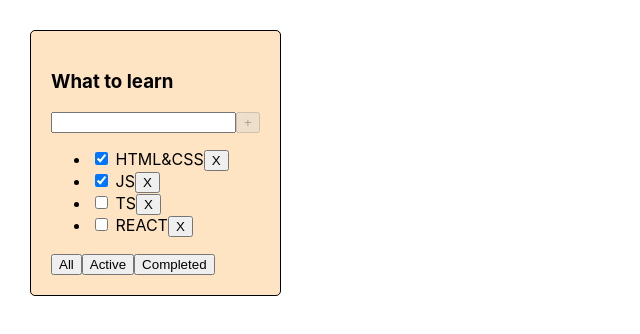
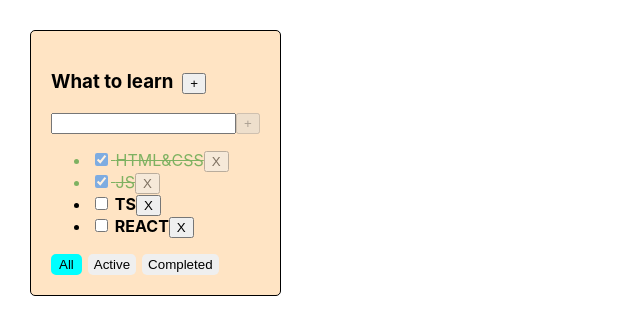
Before and after one commit to LugomAnS/Todo-list, a React (Create React App) app: page / in a window 1280 px wide. Shown: the top 334 px of the page, without its empty margins (0-640 px from the left). Built offline with nearby package versions, Linux system fonts and the light colour scheme.

Commit message:
checkbox change, accordion

```diff
--- a/src/App.css
+++ b/src/App.css
@@ -13,3 +13,34 @@
   border-radius: 5px;
   background-color: bisque;
 }
+
+.task {
+  font-weight: bold;
+}
+
+.task-done {
+  color: green;
+  text-decoration: line-through;
+  opacity: 0.5;
+}
+
+.btn-active {
+  border-radius: 5px;
+  border: 2px solid aqua;
+  background-color: aqua;
+}
+
+.btn {
+  border-radius: 5px;
+  border: none;
+}
+
+.btn-block {
+  display: flex;
+  gap: 6px
+}
+
+.task-input-error {
+  border: 2px solid red;
+  outline: none;
+}
--- a/src/App.tsx
+++ b/src/App.tsx
@@ -30,6 +30,10 @@ function App() {
     setTask([newTask, ...task]);
   }
 
+  const changeTaskStatus = (id: string, value: boolean) => {
+    setTask( task.map(item => item.id === id ? {...item, isDone: value} : item) );
+  }
+
   const taskToShow: Array<TaskType> = filter === 'active'
     ? task.filter(item => !item.isDone)
     : filter === 'completed'
@@ -38,7 +42,14 @@ function App() {
 
   return (
     <div className="App">
-      <TodoList title='What to learn' tasks={taskToShow} remove={removeTask} setFilter={setFilter} addTask={addTask}/>
+      <TodoList title='What to learn'
+        tasks={taskToShow}
+        remove={removeTask}
+        setFilter={setFilter}
+        addTask={addTask}
+        changeTaskStatus={changeTaskStatus}
+        filter={filter}
+      />
      {/*  <TodoList title='What to learn' tasks={[]} remove={() => {}} setFilter={() => {}} addTask={() => {}} /> */}
     </div>
   );
--- a/src/components/button/Button.tsx
+++ b/src/components/button/Button.tsx
@@ -3,11 +3,17 @@ import React from "react"
 type ButtonPropsType = {
   name: string,
   onClick: () => void,
-  isDisabled?: boolean
+  isDisabled?: boolean,
+  classes?: string
 }
 
 export function Button(props: ButtonPropsType) {
   return (
-    <button onClick={props.onClick} disabled={props.isDisabled}>{props.name}</button>
+    <button className={props.classes}
+      onClick={props.onClick}
+      disabled={props.isDisabled}
+    >
+      {props.name}
+    </button>
   )
 }
--- a/src/components/list/TasksList.tsx
+++ b/src/components/list/TasksList.tsx
@@ -4,6 +4,7 @@ import { TaskType } from "./TodoList"
 type TasksListPropsType = {
   tasks: Array<TaskType>,
   remove: (value: string) => void,
+  changeTaskStatus: (id: string, value: boolean) => void
 }
 
 function TasksList(props: TasksListPropsType) {
@@ -11,12 +12,15 @@ function TasksList(props: TasksListPropsType) {
     <ul>
       {props.tasks.length > 0
       ? (
-        props.tasks.map(item => (
-          <li key={item.id} >
-            <input type="checkbox" checked={item.isDone} /> <span>{item.title}</span>
-            <button onClick={() => props.remove(item.id)}>X</button>
-          </li>
-        ) )
+          props.tasks.map(item => (
+            <li key={item.id} className={item.isDone ? 'task-done' : 'task'}>
+              <input type="checkbox"
+                checked={item.isDone}
+                onChange={(e) => props.changeTaskStatus(item.id, e.currentTarget.checked)}
+              /> <span>{item.title}</span>
+              <button onClick={() => props.remove(item.id)}>X</button>
+            </li>
+          ) )
       )
       : <div>Нет добавленных задач</div>}
     </ul>
--- a/src/components/list/TodoList.tsx
+++ b/src/components/list/TodoList.tsx
@@ -1,56 +1,97 @@
-import { ChangeEvent, useState, KeyboardEvent } from 'react';
-import { Button } from '../button/Button';
-import TasksList from './TasksList';
-import { FilterType } from '../../App';
+import { ChangeEvent, useState, KeyboardEvent } from "react";
+import { Button } from "../button/Button";
+import TasksList from "./TasksList";
+import { FilterType } from "../../App";
 
 export type TaskType = {
-  id: string,
-  title: string,
-  isDone: boolean,
-}
+  id: string;
+  title: string;
+  isDone: boolean;
+};
 
 type TodoListPropsType = {
-  title: string,
-  tasks: TaskType[],
-  remove: (value: string) => void,
-  setFilter: (filter: FilterType) => void,
-  addTask: (title: string) => void,
-}
+  title: string;
+  tasks: TaskType[];
+  filter: string;
+  remove: (value: string) => void;
+  setFilter: (filter: FilterType) => void;
+  addTask: (title: string) => void;
+  changeTaskStatus: (id: string, value: boolean) => void;
+};
 
 export function TodoList(props: TodoListPropsType) {
   const [taskTitle, setTaskTitle] = useState("");
+  const [error, setError] = useState("");
+  const [hide, setHide] = useState(false);
 
   const callbacks = {
-    onChangeTaskTitle: (e: ChangeEvent<HTMLInputElement>) => setTaskTitle(e.currentTarget.value),
-    onKeyDownAddTask: (e: KeyboardEvent<HTMLInputElement>) => e.key === "Enter" && callbacks.onAddTask(),
+    onChangeTaskTitle: (e: ChangeEvent<HTMLInputElement>) => {
+      error && setError("");
+      setTaskTitle(e.currentTarget.value);
+    },
+    onKeyDownAddTask: (e: KeyboardEvent<HTMLInputElement>) =>
+      e.key === "Enter" && callbacks.onAddTask(),
     onAddTask: () => {
-      props.addTask(taskTitle);
+      const trimmedTitle = taskTitle.trim();
+
+      if (!trimmedTitle) {
+        setTaskTitle("");
+        setError("Некорректное название");
+        return;
+      }
+      props.addTask(trimmedTitle);
       setTaskTitle("");
     },
     onFilterChange: (filter: FilterType) => () => props.setFilter(filter),
+    onHideChange: () => setHide(!hide),
   };
 
   return (
-    <div className='todo-list'>
-      <h3>{props.title}</h3>
+    <div className="todo-list">
+      <h3>
+        {props.title} &nbsp;
+        <Button name="+" onClick={callbacks.onHideChange} />
+      </h3>
+      {!hide && (
+        <>
           <div>
             <input
+              className={error ? "task-input-error" : ""}
               value={taskTitle}
-          onChange={ callbacks.onChangeTaskTitle }
-          onKeyDown={ callbacks.onKeyDownAddTask }
+              onChange={callbacks.onChangeTaskTitle}
+              onKeyDown={callbacks.onKeyDownAddTask}
             />
             <Button
-          name='+'
-          onClick={ callbacks.onAddTask}
+              name="+"
+              onClick={callbacks.onAddTask}
               isDisabled={!taskTitle}
             />
+            {error && <div style={{ color: "red" }}>{error}</div>}
           </div>
-      <TasksList tasks={props.tasks} remove={props.remove} />
-      <div>
-        <Button name='All' onClick={callbacks.onFilterChange('all')}/>
-        <Button name='Active' onClick={callbacks.onFilterChange('active')}/>
-        <Button name='Completed' onClick={callbacks.onFilterChange('completed')}/>
+          <TasksList
+            tasks={props.tasks}
+            remove={props.remove}
+            changeTaskStatus={props.changeTaskStatus}
+          />
+          <div className="btn-block">
+            <Button
+              classes={props.filter === "all" ? "btn-active" : "btn"}
+              name="All"
+              onClick={callbacks.onFilterChange("all")}
+            />
+            <Button
+              classes={props.filter === "active" ? "btn-active" : "btn"}
+              name="Active"
+              onClick={callbacks.onFilterChange("active")}
+            />
+            <Button
+              classes={props.filter === "completed" ? "btn-active" : "btn"}
+              name="Completed"
+              onClick={callbacks.onFilterChange("completed")}
+            />
           </div>
+        </>
+      )}
     </div>
   );
 }
```
Lines whose indentation alone changed are shown as unchanged.
